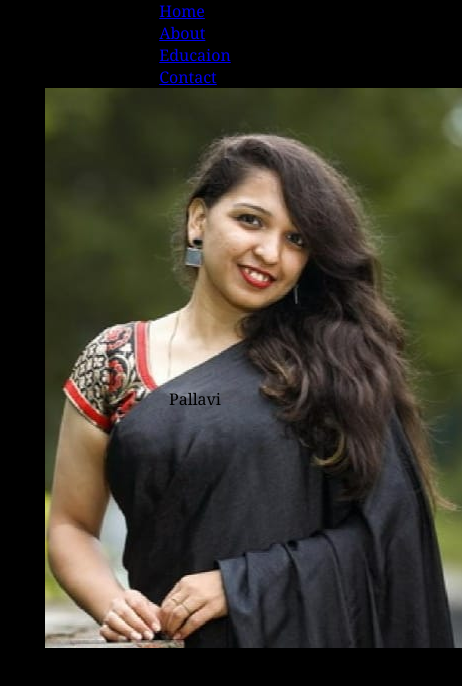
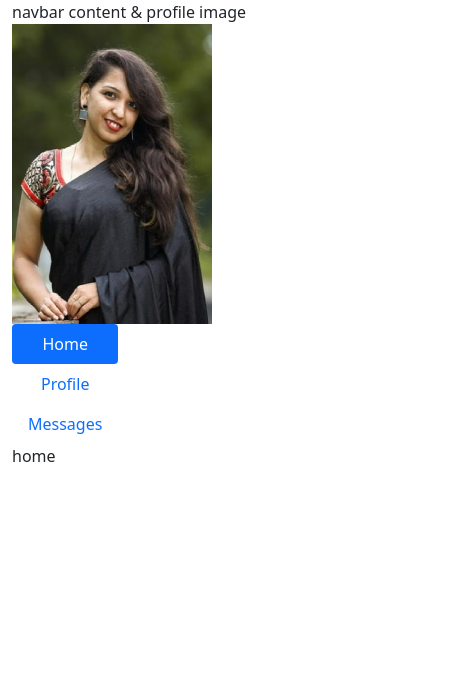
Before and after one commit to pallavigawai/Portfolio, a plain HTML site: page index.html in a window 390 px wide. Shown: the whole page, 462 px wide, since content can reach past the window. Drawn offline with nearby package versions, Linux system fonts and the light colour scheme.

Commit message:
updated portfolio

```diff
--- a/index.html
+++ b/index.html
@@ -4,8 +4,15 @@
     <meta charset="UTF-8" />
     <meta http-equiv="X-UA-Compatible" content="IE=edge" />
     <meta name="viewport" content="width=device-width, initial-scale=1.0" />
-    <title>My Portfolio</title>
-    <link href="style.css" rel="stylesheet" />
+    <title>Portfolio</title>
+    <!-- bootstrap css link -->
+    <link
+      href="https://cdn.jsdelivr.net/npm/bootstrap@5.0.2/dist/css/bootstrap.min.css"
+      rel="stylesheet"
+      integrity="sha384-EVSTQN3/azprG1Anm3QDgpJLIm9Nao0Yz1ztcQTwFspd3yD65VohhpuuCOmLASjC"
+      crossorigin="anonymous"
+    />
+    <!-- bootstrap js bundle -->
     <script
       src="https://cdn.jsdelivr.net/npm/bootstrap@5.0.2/dist/js/bootstrap.bundle.min.js"
       integrity="sha384-MrcW6ZMFYlzcLA8Nl+NtUVF0sA7MsXsP1UyJoMp4YLEuNSfAP+JcXn/tWtIaxVXM"
@@ -13,49 +20,93 @@
     ></script>
   </head>
   <body>
-    <nav class="navbar navbar-expand-lg navbar-dark bg-dark">
-      <div class="container-fluid">
-        <!-- <button
-          class="navbar-toggler"
-          type="button"
-          data-bs-toggle="collapse"
-          data-bs-target="#navbarNav"
-          aria-controls="navbarNav"
-          aria-expanded="false"
-          aria-label="Toggle navigation"
-        >
-          <span class="navbar-toggler-icon"></span>
-        </button> -->
-        <div class="collapse navbar-collapse" id="navbarNav">
-          <ul class="navbar-nav">
-            <li class="nav-item">
-              <a class="nav-link active" aria-current="page" href="#">Home</a>
-            </li>
-            <li class="nav-item">
-              <a class="nav-link" href="#">About</a>
-            </li>
-            <li class="nav-item">
-              <a class="nav-link" href="#">Educaion</a>
-            </li>
-            <li class="nav-item">
-              <a
-                class="nav-link disabled"
-                href="#"
-                tabindex="-1"
-                aria-disabled="true"
-                >Contact</a
+    <div class="container">
+      <div class="row">
+        <div class="col-sm-2 col-md-4 col-lg-5">
+          navbar content & profile image
+          <div class="profile">
+            <img
+              src="portfolio pic.jpeg"
+              width="200"
+              height="300"
+              alt="profile pic"
+            />
+          </div>
+          <div class="d-flex align-items-start">
+            <div
+              class="nav flex-column nav-pills me-3"
+              id="v-pills-tab"
+              role="tablist"
+              aria-orientation="vertical"
+            >
+              <button
+                class="nav-link active"
+                id="v-pills-home-tab"
+                data-bs-toggle="pill"
+                data-bs-target="#v-pills-home"
+                type="button"
+                role="tab"
+                aria-controls="v-pills-home"
+                aria-selected="true"
               >
-            </li>
-          </ul>
+                Home
+              </button>
+              <button
+                class="nav-link"
+                id="v-pills-profile-tab"
+                data-bs-toggle="pill"
+                data-bs-target="#nav-profile"
+                type="button"
+                role="tab"
+                aria-controls="v-pills-profile"
+                aria-selected="false"
+              >
+                Profile
+              </button>
+              <button
+                class="nav-link"
+                id="v-pills-messages-tab"
+                data-bs-toggle="pill"
+                data-bs-target="#nav-contact"
+                type="button"
+                role="tab"
+                aria-controls="v-pills-messages"
+                aria-selected="false"
+              >
+                Messages
+              </button>
+            </div>
+          </div>
+        </div>
+        <div class="col-sm-3 col-md-5 col-lg-7">
+          <div class="tab-content" id="nav-tabContent">
+            <div
+              class="tab-pane fade show active"
+              id="nav-home"
+              role="tabpanel"
+              aria-labelledby="nav-home-tab"
+            >
+              home
+            </div>
+            <div
+              class="tab-pane fade"
+              id="nav-profile"
+              role="tabpanel"
+              aria-labelledby="nav-profile-tab"
+            >
+              profile
+            </div>
+            <div
+              class="tab-pane fade"
+              id="nav-contact"
+              role="tabpanel"
+              aria-labelledby="nav-contact-tab"
+            >
+              contact
+            </div>
+          </div>
         </div>
       </div>
-    </nav>
-
-    <div class="profile">
-      <img src="portfolio pic.jpeg" alt="profile pic" />
     </div>
-    <section>
-      <span class="name">Pallavi</span>
-    </section>
   </body>
 </html>
--- /dev/null
+++ b/prac.css
@@ -0,0 +1,16 @@
+* {
+  margin: 0;
+  box-sizing: border-box;
+  padding: 0;
+}
+.row {
+  background-color: blue;
+  width: 100%;
+  border: 2px solid red;
+}
+
+.col {
+  background-color: blue;
+  width: 100%;
+  border: 2px solid green;
+}
--- a/style.css
+++ b/style.css
@@ -7,17 +7,47 @@
 body {
   display: flex;
   flex-direction: column;
-  justify-content: center;
-  align-items: center;
-  background-color: black;
-}
-
-.profile {
-  height: 300px;
-  width: 300px;
+  justify-content: left;
+  background-color: whitesmoke;
 }
 
 .nav-item {
   margin: 20;
   padding: 20;
 }
+.row {
+  align-content: right;
+  width: max-content;
+  border: 5px solid rgb(107, 7, 24);
+  background-color: rgb(2, 12, 21);
+  width: 100%;
+  height: 100%;
+}
+/* .col-5 {
+  border: 5px solid rgb(107, 7, 24);
+} */
+
+.col-1,
+.col-2,
+.col-3,
+.col-4,
+.col-5,
+.col-6,
+.col-7,
+.col-8,
+.col-9,
+.col-10 {
+  border: 5px solid green;
+}
+
+.profile {
+  margin-top: 25px;
+  margin-left: 50px;
+}
+
+.d-flex .align-items-start {
+  margin-left: 100px;
+  margin-top: 50px;
+  padding: 0px;
+  text-emphasis-color: red;
+}
```
Also changed, not shown: prac.html (added, +66 -0 lines).
